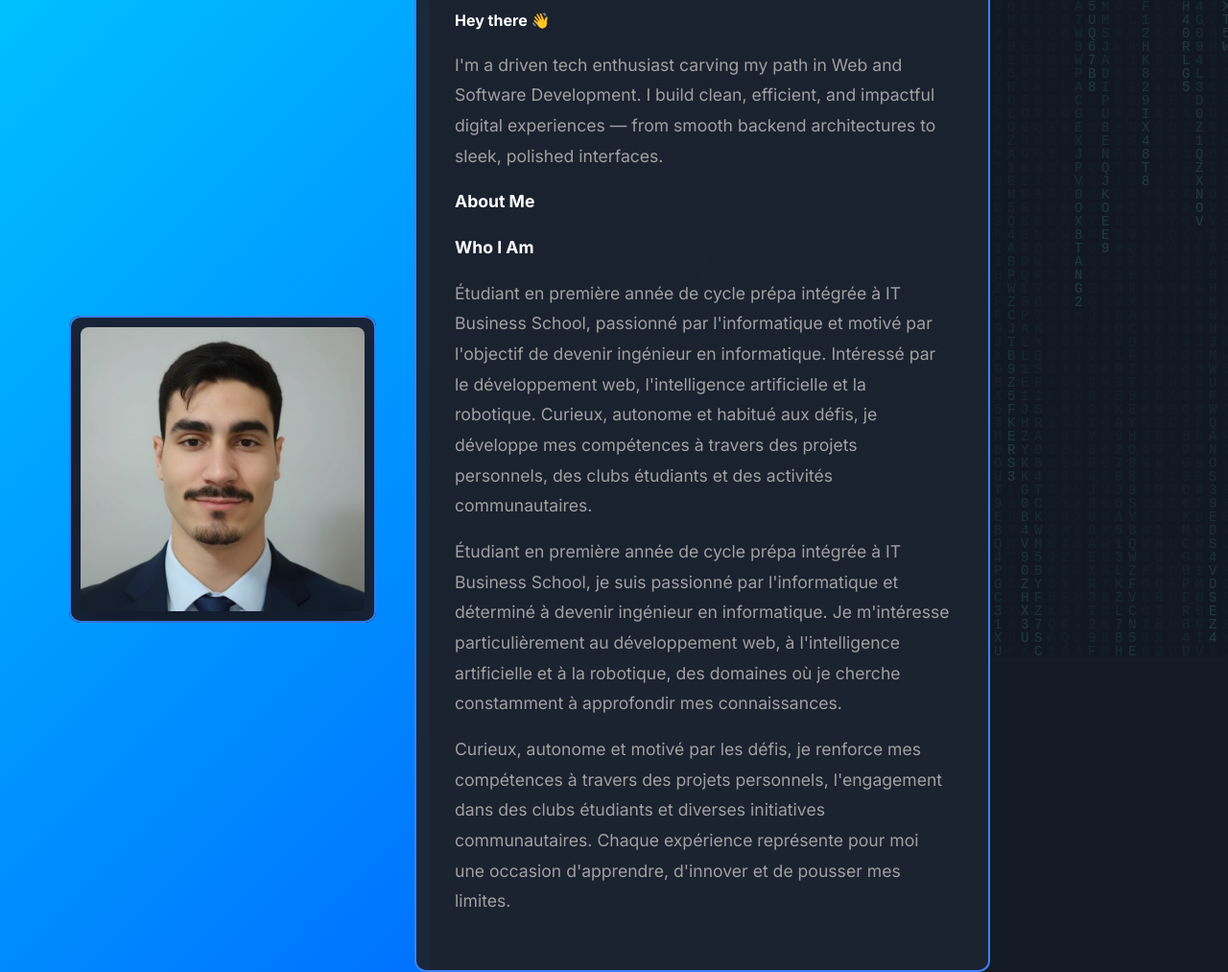
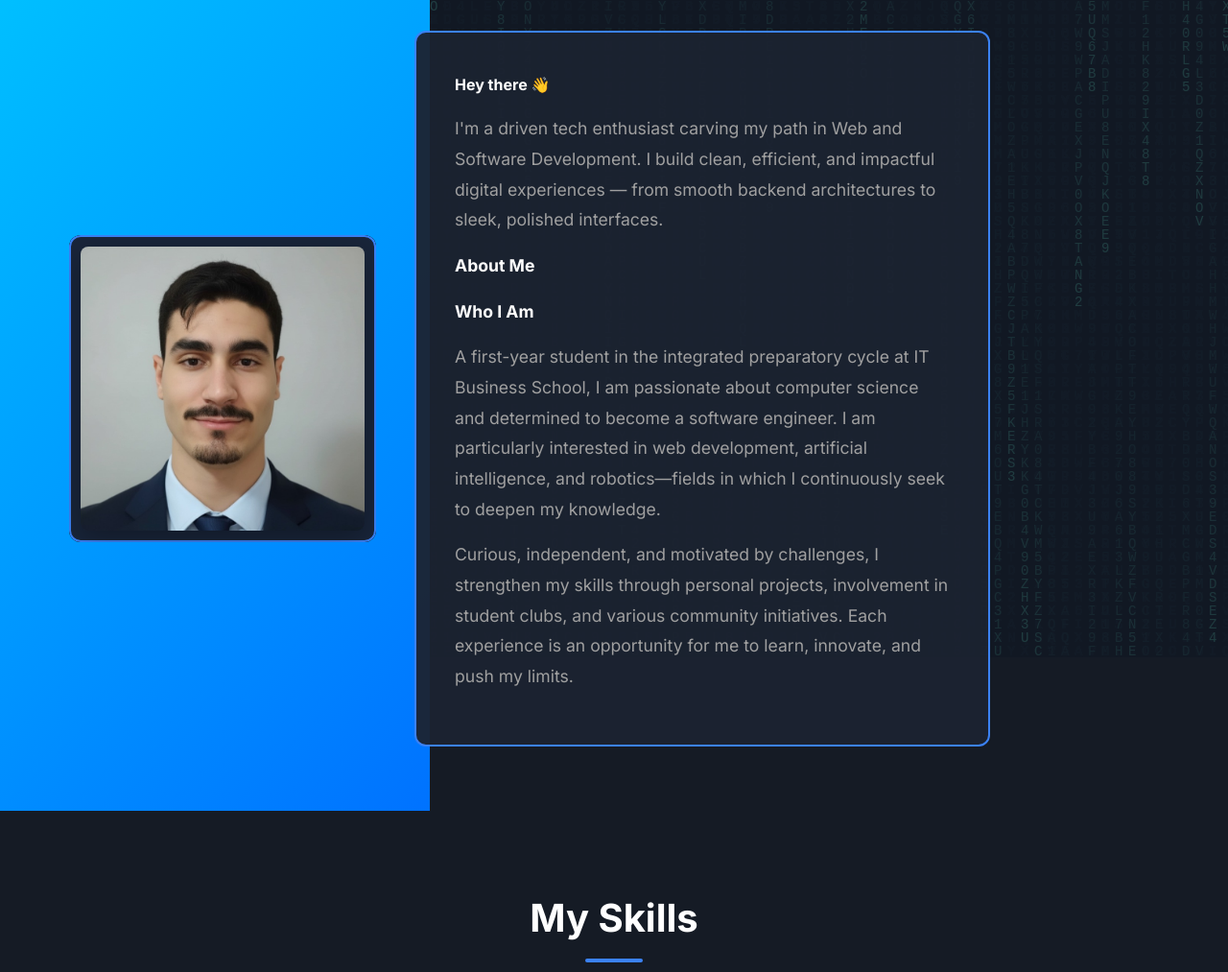
Before and after one commit to yousriplays/yousrirais, a plain HTML site: page index.html in a window 1280 px wide. Shown: the part 115-1128 px from the top of the page at 96% size. Drawn offline with Linux system fonts and the light colour scheme.

```diff
--- a/index.html
+++ b/index.html
@@ -46,10 +46,8 @@
                         <p>I'm a driven tech enthusiast carving my path in Web and Software Development. I build clean, efficient, and impactful digital experiences — from smooth backend architectures to sleek, polished interfaces.</p>
                         <p><strong>About Me</strong></p>
                         <p><strong>Who I Am</strong></p>
-                        <p>Étudiant en première année de cycle prépa intégrée à IT Business School, passionné par l'informatique et motivé par l'objectif de devenir ingénieur en informatique. Intéressé par le développement web, l'intelligence artificielle et la robotique. Curieux, autonome et habitué aux défis, je développe mes compétences à travers des projets personnels, des clubs étudiants et des activités communautaires.</p>
-                        <p>Étudiant en première année de cycle prépa intégrée à IT Business School, je suis passionné par l'informatique et déterminé à devenir ingénieur en informatique. Je m'intéresse particulièrement au développement web, à l'intelligence artificielle et à la robotique, des domaines où je cherche constamment à approfondir mes connaissances.</p>
-                        <p>Curieux, autonome et motivé par les défis, je renforce mes compétences à travers des projets personnels, l'engagement dans des clubs étudiants et diverses initiatives communautaires. Chaque expérience représente pour moi une occasion d'apprendre, d'innover et de pousser mes limites.</p>
-                    </div>
+                        <p>A first-year student in the integrated preparatory cycle at IT Business School, I am passionate about computer science and determined to become a software engineer. I am particularly interested in web development, artificial intelligence, and robotics—fields in which I continuously seek to deepen my knowledge.</p>
+                        <p>Curious, independent, and motivated by challenges, I strengthen my skills through personal projects, involvement in student clubs, and various community initiatives. Each experience is an opportunity for me to learn, innovate, and push my limits.</p>
                 </div>
         </section>
 
```
